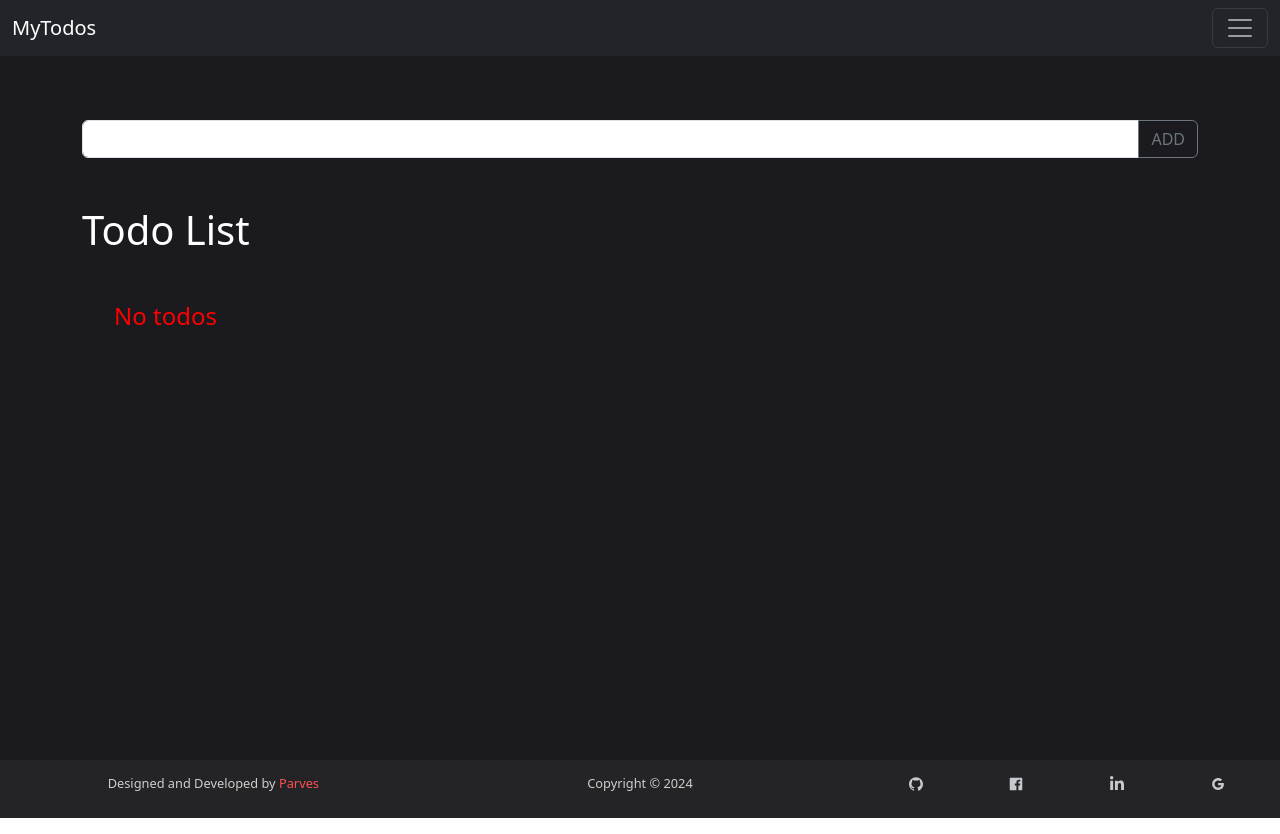
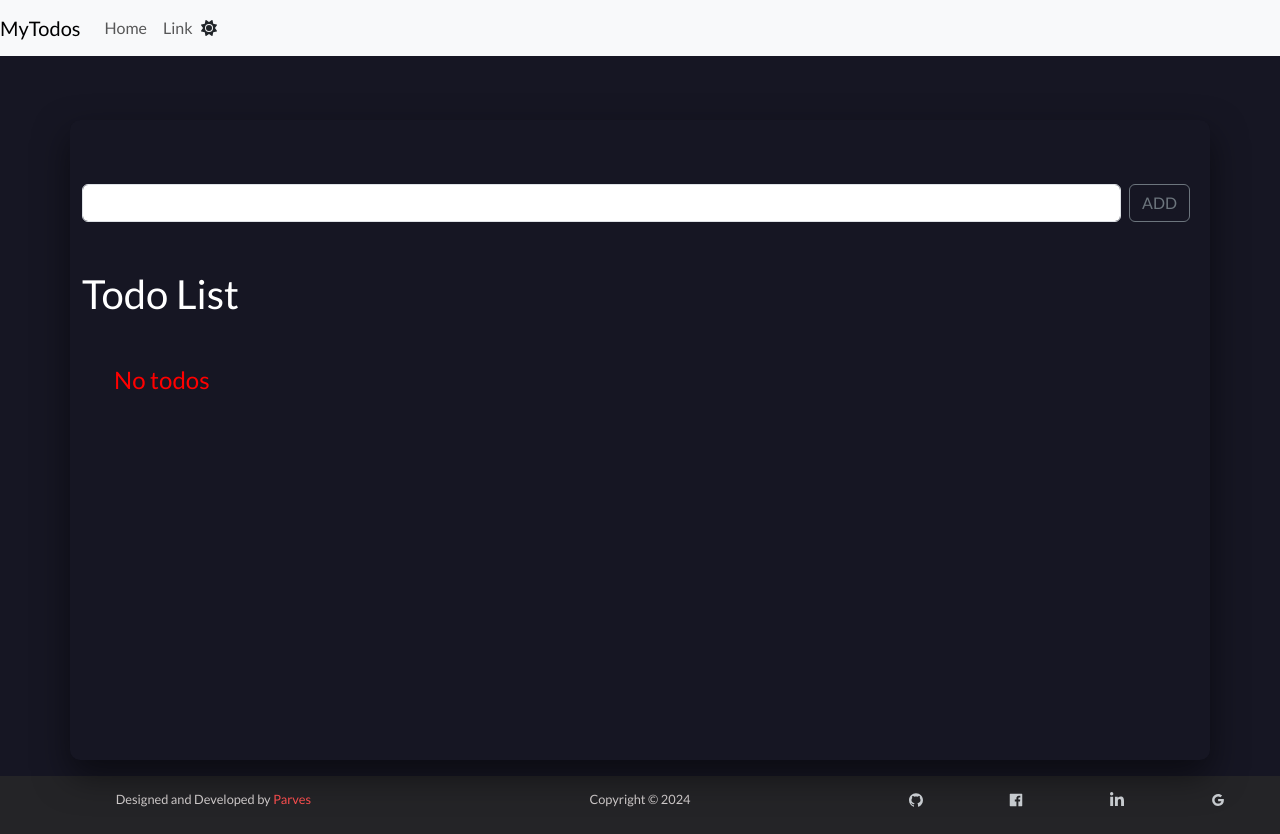
Before and after one commit to MDPerrfan/MyTodos-React, a React (Vite) app: page / in a window 1280 px wide. Built offline with nearby package versions, Linux system fonts and the light colour scheme.

Commit message:
Added theme mode

```diff
--- a/package.json
+++ b/package.json
@@ -10,6 +10,9 @@
     "preview": "vite preview"
   },
   "dependencies": {
+    "@fortawesome/fontawesome-svg-core": "^6.5.2",
+    "@fortawesome/free-solid-svg-icons": "^6.5.2",
+    "@fortawesome/react-fontawesome": "^0.2.0",
     "bootstrap": "^5.3.3",
     "react": "^18.2.0",
     "react-dom": "^18.2.0",
--- a/src/App.jsx
+++ b/src/App.jsx
@@ -2,12 +2,17 @@ import './Style.css'
 import Navbar from './Componenst/Navbar'
 import Footer from './Componenst/Footer'
 import Todo from './Componenst/Todo'
+import React, { useState } from 'react';
 function App() {
+  const [isBlackTheme, setIsBlackTheme] = useState(true);
+  const toggleTheme = () => {
+    setIsBlackTheme(!isBlackTheme);
+  };
   return (
     <>
     <div className="app-body">
-    <Navbar/>
-    <Todo/>
+    <Navbar isBlackTheme={isBlackTheme} toggleTheme={toggleTheme}/>
+    <Todo isBlackTheme={isBlackTheme}/>
     <Footer/>
     </div>
 
--- a/src/Componenst/Navbar.jsx
+++ b/src/Componenst/Navbar.jsx
@@ -1,24 +1,28 @@
 import React from 'react'
-
-export default function Navbar() {
+import { FontAwesomeIcon } from '@fortawesome/react-fontawesome';
+import { faSun, faMoon } from '@fortawesome/free-solid-svg-icons';
+export default function Navbar(props) {
   return (
     <div>
-      <nav className="navbar navbar-dark bg-dark">
-        <div className="container-fluid">
-            <a className="navbar-brand" href="/">MyTodos</a>
-            <button className="navbar-toggler" type="button" data-bs-toggle="collapse" data-bs-target="#navbarNavAltMarkup" aria-controls="navbarNavAltMarkup" aria-expanded="false" aria-label="Toggle navigation">
-            <span className="navbar-toggler-icon"></span>
-            </button>
-            <div className="collapse navbar-collapse" id="navbarNavAltMarkup">
-            <div className="navbar-nav">
-                <a className="nav-link active" aria-current="page" href="#">Home</a>
-                <a className="nav-link" href="#">Features</a>
-                <a className="nav-link" href="#">Pricing</a>
-                <a className="nav-link disabled">Disabled</a>
-            </div>
-            </div>
+      <nav className="navbar navbar-expand-lg navbar-light bg-light">
+        <a className="navbar-brand" href="#">MyTodos</a>
+        <button className="navbar-toggler" type="button" data-toggle="collapse" data-target="#navbarSupportedContent" aria-controls="navbarSupportedContent" aria-expanded="false" aria-label="Toggle navigation">
+          <span className="navbar-toggler-icon"></span>
+        </button>
+        <div className="collapse navbar-collapse" id="navbarSupportedContent">
+          <ul className="navbar-nav mr-auto">
+            <li className="nav-item active">
+              <a className="nav-link" href="#">Home <span className="sr-only">(current)</span></a>
+            </li>
+            <li className="nav-item">
+              <a className="nav-link" href="#">Link</a>
+            </li>
+          </ul>
+          <div id="switch" onClick={props.toggleTheme}>
+          {props.isBlackTheme ? <FontAwesomeIcon icon={faSun} /> : <FontAwesomeIcon icon={faMoon} />}
         </div>
-        </nav>
+        </div>
+      </nav>
     </div>
   )
 }
--- a/src/Componenst/Todo.jsx
+++ b/src/Componenst/Todo.jsx
@@ -1,7 +1,6 @@
-import React, { useState} from 'react';
+import React, { useState } from 'react';
 import { v4 as uuidv4 } from 'uuid';
-
-function Todo() {
+function Todo(props) {
   const [todos, setTodos] = useState([]);
   const [inputValue, setInputValue] = useState('');
 
@@ -21,16 +20,14 @@ function Todo() {
     setInputValue('');
   };
 
-  const handleDelete = (e, id) => {
+  const handleDelete = (id) => {
     setTodos(todos.filter(todo => todo.id !== id));
   };
 
-  const handleEdit = (e, id) => {
+  const handleEdit = (id) => {
     let editedTodo = todos.find(todo => todo.id === id);
     setInputValue(editedTodo.task);
-    let newTodos = todos.filter(item=>{
-      return item.id!==id
-    });
+    let newTodos = todos.filter(item => item.id !== id);
     setTodos(newTodos);
   };
 
@@ -40,10 +37,9 @@ function Todo() {
     newTodos[index].isCompleted = !newTodos[index].isCompleted;
     setTodos(newTodos);
   };
-
   return (
-    <div className="container todo-section">
-      <div className="input-group mb-3">
+    <div className={`container todo-section ${props.isBlackTheme ? 'black-theme' : 'white-theme'}`}>
+      <div className="d-flex">
         <input
           type="text"
           value={inputValue}
@@ -52,7 +48,7 @@ function Todo() {
           onChange={handleOnChange}
         />
         <button
-          className="btn btn-outline-secondary "
+          className="btn btn-outline-secondary mx-2"
           type="button"
           id="button-addon2"
           onClick={handleAddTodo}
@@ -61,33 +57,37 @@ function Todo() {
         </button>
       </div>
       <h1 className="my-5">Todo List</h1>
-      <ul style={{listStyleType:"none"}}>
+      <ul style={{ listStyleType: "none" }}>
         {todos.length === 0 ? (
           <div className="">
             <h4 style={{ color: 'red' }}>No todos</h4>
           </div>
         ) : (
           todos.map(todo => (
-            <li className="justify-content-between" style={{textDecoration: todo.isCompleted ? "line-through" : ""}} key={todo.id}>
+            <li className="list-unstyled d-flex align-items-center justify-content-between" style={{ textDecoration: todo.isCompleted ? "line-through" : "" }} key={todo.id}>
+              <div className="input">
                 <input
-                className="form-check-input"
+                  className="form-check-input mx-1"
                   onChange={() => handleCheckbox(todo.id)}
                   type="checkbox"
                   checked={todo.isCompleted}
                 />
                 {todo.task}
+              </div>
+              <div className="button">
                 <button
                   className="btn btn-outline-secondary mx-4 my-3"
-                onClick={(e) => handleEdit(e, todo.id)}
+                  onClick={() => handleEdit(todo.id)}
                 >
                   Edit
                 </button>
                 <button
                   className="btn btn-outline-secondary mx-2"
-                onClick={(e) => handleDelete(e, todo.id)}
+                  onClick={() => handleDelete(todo.id)}
                 >
                   Delete
                 </button>
+              </div>
             </li>
           ))
         )}
--- a/src/Style.css
+++ b/src/Style.css
@@ -1,8 +1,18 @@
 .todo-section {
-    background-color: rgb(26, 26, 31);
-    color: white;
-    min-height: 88vh;
+    color: rgb(235, 235, 235);
+    min-height: 80vh;
     padding-top: 4rem;
+    /* border: 1px solid; */
+    margin-top: 4rem;
+    margin-bottom: 1rem;
+    border-radius: 1rem;
+    /*    width: 350px;
+    height: 500px; */
+    box-shadow: 0 15px 35px rgba(0, 0, 0, 0.5);
+    border-radius: 10px;
+    background: rgba(255, 255, 255, 0.05);
+    backdrop-filter: blur(10px);
+    overflow: hidden;
 }
 
 .coral {
--- a/src/index.css
+++ b/src/index.css
@@ -1,3 +1,26 @@
+@import url('https://fonts.googleapis.com/css2?family=Lato:wght@400;700&display=swap');
+* {
+    margin: 0;
+    padding: 0;
+    box-sizing: border-box;
+}
+
 .app-body {
-    background: rgb(26, 26, 31);
+    background: #161623;
+    background-size: 400% 400%;
+    animation: gradient 15s ease infinite;
+    height: 100vh;
+    font-family: 'Lato', sans-serif;
 }
+
+.black-theme {
+    /* Black theme styles */
+    background-color: #161623;
+    color: #ffffff;
+}
+
+.white-theme {
+    /* White theme styles */
+    background-color: #ffffff;
+    color: #000000;
+}
```
Also changed, not shown: 1 other file (tests, documents, lock files or other folders). Lines whose indentation alone changed are shown as unchanged.
